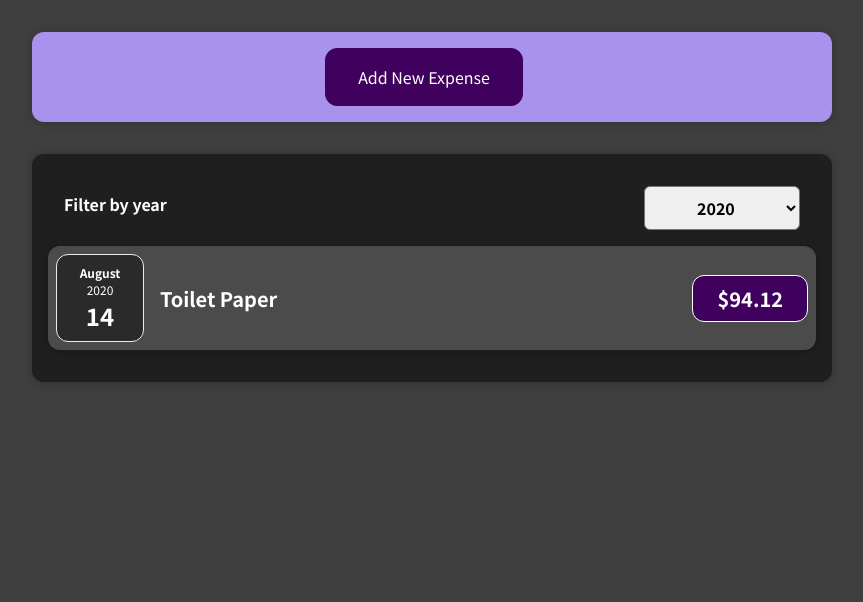
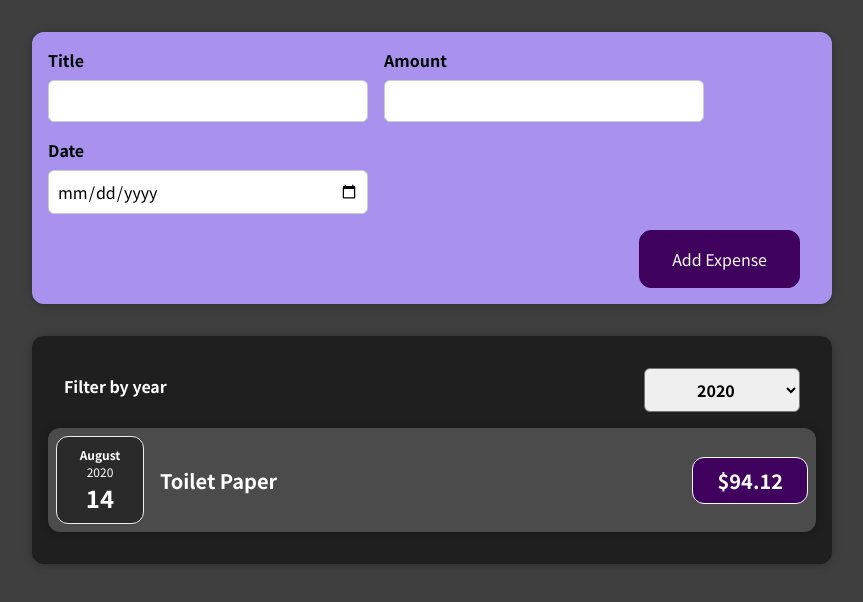
Before and after one commit to fs-projects/react-revamp, a React (Create React App) app: page / in a window 1280 px wide. Shown: the top 602 px of the page, without its empty margins (208-1071 px from the left). Built offline with nearby package versions, Linux system fonts and the light colour scheme.

Commit message:
Revert "Add: UI to trigger the form and cancel button"
This reverts commit c4fd56c6ea80988c3ae45976681ddacf224a4e80.

```diff
--- a/src/components/Expenses/ExpenseItem.js
+++ b/src/components/Expenses/ExpenseItem.js
@@ -6,7 +6,6 @@ import './ExpenseItem.css';
 
 const ExpenseItem = (props) => {
   return (
-    <li>
     <Card className='expense-item'>
       <ExpenseDate date={props.date} />
       <div className='expense-item__description'>
@@ -14,8 +13,7 @@ const ExpenseItem = (props) => {
         <div className='expense-item__price'>${props.amount}</div>
       </div>
     </Card>
-    </li>
   );
-};
+}
 
 export default ExpenseItem;
--- a/src/components/Expenses/Expenses.js
+++ b/src/components/Expenses/Expenses.js
@@ -1,8 +1,8 @@
 import React, { useState } from 'react';
 
+import ExpenseItem from './ExpenseItem';
 import Card from '../UI/Card';
 import ExpensesFilter from './ExpensesFilter';
-import ExpensesList from './ExpensesList';
 import './Expenses.css';
 
 const Expenses = (props) => {
@@ -12,7 +12,7 @@ const Expenses = (props) => {
     setFilteredYear(selectedYear);
   };
 
-  const filteredExpenses = props.items.filter((expense) => {
+  const filteredExpenses = props.items.filter(expense => {
     return expense.date.getFullYear().toString() === filteredYear;
   });
 
@@ -23,7 +23,14 @@ const Expenses = (props) => {
           selected={filteredYear}
           onChangeFilter={filterChangeHandler}
         />
-        <ExpensesList items={filteredExpenses} />
+        {filteredExpenses.map((expense) => (
+          <ExpenseItem
+            key={expense.id}
+            title={expense.title}
+            amount={expense.amount}
+            date={expense.date}
+          />
+        ))}
       </Card>
     </div>
   );
--- a/src/components/Expenses/ExpensesList.css
+++ /dev/null
@@ -1,9 +0,0 @@
-.expenses-list {
-  list-style: none;
-  padding: 0;
-}
-
-.expenses-list__fallback {
-  color: white;
-  text-align: center;
-}
--- a/src/components/Expenses/ExpensesList.js
+++ /dev/null
@@ -1,25 +0,0 @@
-import React from 'react';
-
-import ExpenseItem from './ExpenseItem';
-import './ExpensesList.css';
-
-const ExpensesList = (props) => {
-  if (props.items.length === 0) {
-    return <h2 className='expenses-list__fallback'>Found no expenses.</h2>;
-  }
-
-  return (
-    <ul className='expenses-list'>
-      {props.items.map((expense) => (
-        <ExpenseItem
-          key={expense.id}
-          title={expense.title}
-          amount={expense.amount}
-          date={expense.date}
-        />
-      ))}
-    </ul>
-  );
-};
-
-export default ExpensesList;
--- a/src/components/NewExpense/ExpenseForm.js
+++ b/src/components/NewExpense/ExpenseForm.js
@@ -87,7 +87,6 @@ const ExpenseForm = (props) => {
         </div>
       </div>
       <div className='new-expense__actions'>
-        <button type="button" onClick={props.onCancel}>Cancel</button>
         <button type='submit'>Add Expense</button>
       </div>
     </form>
--- a/src/components/NewExpense/NewExpense.js
+++ b/src/components/NewExpense/NewExpense.js
@@ -1,39 +1,20 @@
-import React, { useState } from 'react';
+import React from 'react';
 
 import ExpenseForm from './ExpenseForm';
 import './NewExpense.css';
 
 const NewExpense = (props) => {
-  const [isEditing, setIsEditing] = useState(false);
-
   const saveExpenseDataHandler = (enteredExpenseData) => {
     const expenseData = {
       ...enteredExpenseData,
-      id: Math.random().toString(),
+      id: Math.random().toString()
     };
     props.onAddExpense(expenseData);
-    setIsEditing(false);
-  };
-
-  const startEditingHandler = () => {
-    setIsEditing(true);
-  };
-
-  const stopEditingHandler = () => {
-    setIsEditing(false);
   };
 
   return (
     <div className='new-expense'>
-      {!isEditing && (
-        <button onClick={startEditingHandler}>Add New Expense</button>
-      )}
-      {isEditing && (
-        <ExpenseForm
-          onSaveExpenseData={saveExpenseDataHandler}
-          onCancel={stopEditingHandler}
-        />
-      )}
+      <ExpenseForm onSaveExpenseData={saveExpenseDataHandler} />
     </div>
   );
 };
```
Lines whose indentation alone changed are shown as unchanged.
